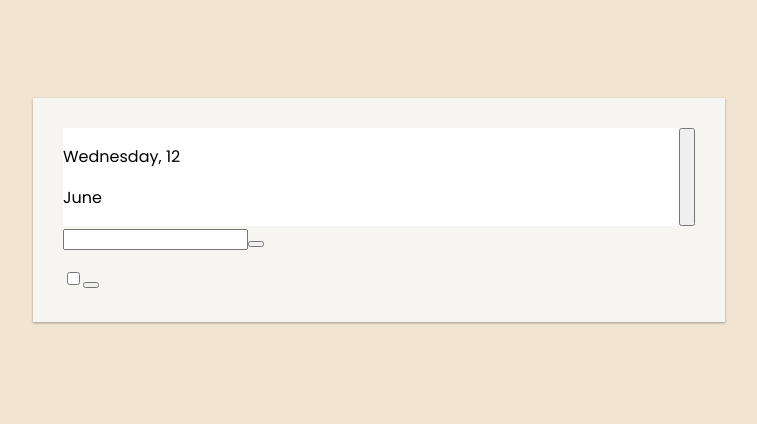
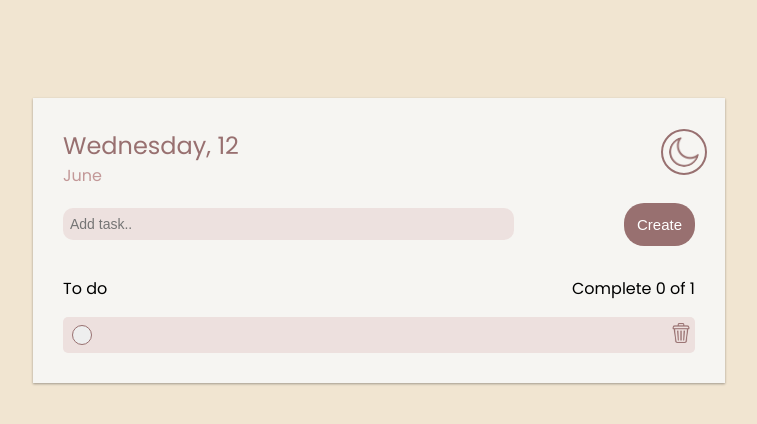
Before and after one commit to evelyndisa/to-do-list, a Next.js app in the folder to-do-list/: page / in a window 1280 px wide. Shown: the top 424 px of the page, without its empty margins (261-1018 px from the left). Built offline with nearby package versions, Linux system fonts and the light colour scheme.

Commit message:
basic css complete

```diff
--- a/to-do-list/app/page.css
+++ b/to-do-list/app/page.css
@@ -7,9 +7,136 @@
     box-shadow: rgba(0, 0, 0, 0.12) 0px 1px 3px, rgba(0, 0, 0, 0.24) 0px 1px 2px;
 }
 
+/* --------- date -------- */
+
 .date-selector{
-    background-color: #fff;
     display: flex;
     justify-content: space-between;
+}
+.date-selector p{
+    margin: 0;
+}
 
+.button-mode-dark{
+    width: 40px;
+    height: 40px;
+    background: none;
+    border: none;
+    cursor: pointer;
 }
+.button-mode-dark img{
+    padding: 6px;
+    width: 30px;
+    height: 30px;
+    border: 2.3px solid #987070;
+    border-radius: 50%;
+}
+.date{
+    display: flex;
+    flex-direction: column;
+}
+.day{
+    color: #987070;
+    font-size: 24px;
+}
+.month{
+    color: #C39898;
+}
+
+
+/* --------- date -------- */
+
+
+.form{
+    display: flex;
+    justify-content: space-between;
+    align-items: center;
+}
+
+.input-add-task{
+    background-color: #dbb5b554;
+    border: #C39898;
+    width: 70%;
+    height: 30px;
+    border-radius: 10px;
+    margin: 20px 0;
+    padding-left: 7px;
+    outline: none;
+}
+.input-add-task::placeholder{
+    font-size: 14px;
+}
+.input-add-task:hover, .input-add-task:focus{
+    outline: 1px solid #d5b4b434
+}
+
+.button-create{
+    background-color: #987070;
+    padding: 13px;
+    border: none;
+    border-radius: 20px;
+    color: #fff;
+    font-size: 15px;
+    height: 40%;
+    cursor: pointer;
+}
+.button-create:hover{
+    background-color: #C39898;
+}
+
+
+/* --------- task container -------- */
+
+
+.task-status{
+    display: flex;
+    justify-content: space-between;
+}
+.task-container{
+    display: flex;
+    justify-content: space-between;
+    background-color: #ede0de;
+    padding: 5px;
+    border-radius: 5px;
+}
+.button-trash{
+    background: none;
+    border: none;
+    width: 25px;
+    height: 25px;
+    cursor: pointer;
+}
+.button-trash img{
+    width: 20px;
+    height: 20px;
+}
+.checkbox {
+    appearance: none;
+    -webkit-appearance: none;
+    -moz-appearance: none;
+    width: 20px;
+    height: 20px;
+    background-color: #eee;
+    border: 1px solid #987070;
+    border-radius: 50px;
+    position: relative;
+    cursor: pointer;
+    transition: background-color 0.3s, border-color 0.3s;
+}
+.checkbox:hover {
+    background-color: #D5B4B4;
+}
+.checkbox:checked{
+    background-color: #D5B4B4;
+}
+.checkbox:checked::after{
+    content: "";
+    position: absolute;
+    left: 6px;
+    top: 2px;
+    width: 5px;
+    height: 9px;
+    border: solid #000;
+    border-width: 0 2px 2px 0;
+    transform: rotate(45deg);
+}
--- a/to-do-list/app/page.js
+++ b/to-do-list/app/page.js
@@ -22,20 +22,20 @@ export default function Home() {
           <p className="day">{`${day}, ${dayOfMonth}`}</p>
           <p className="month">{month}</p>
         </div>
-        <button className="button-mode-dark"></button>
+        <button className="button-mode-dark"><img src="../images/moon.png"></img></button>
       </div>
-      <form>
-        <input type="text" id="input" name="input"></input>
-        <button></button>
+      <form className="form">
+        <input type="text" id="input" name="input" className="input-add-task" placeholder="Add task.."></input>
+        <button className="button-create">Create</button>
       </form>
       <div>
-        <div>
-          <p></p>
-          <p></p>
+        <div className="task-status">
+          <p>To do</p>
+          <p>Complete 0 of 1</p>
         </div>
-        <div>
-          <input type="checkbox" id="checkbox" name="checkbox"></input>
-          <button></button>
+        <div className="task-container">
+          <input type="checkbox" id="checkbox" name="checkbox" className="checkbox"></input>
+          <button className="button-trash"><img src="../images/trash.png"></img></button>
         </div>
       </div>
     </div>
```
Also changed, not shown: to-do-list/public/images/moon.png (added), to-do-list/public/images/trash.png (added).
